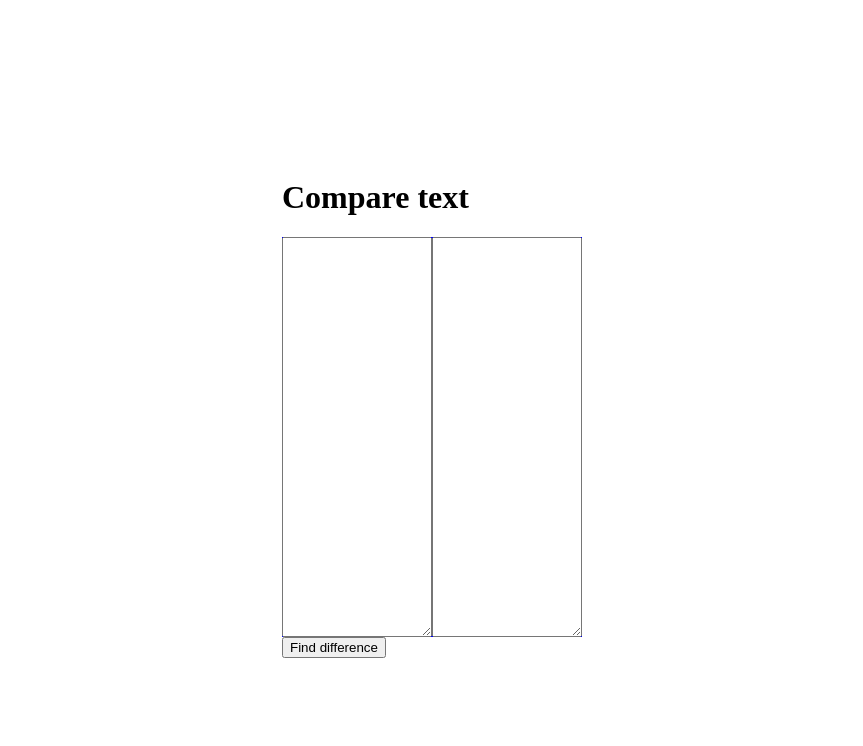
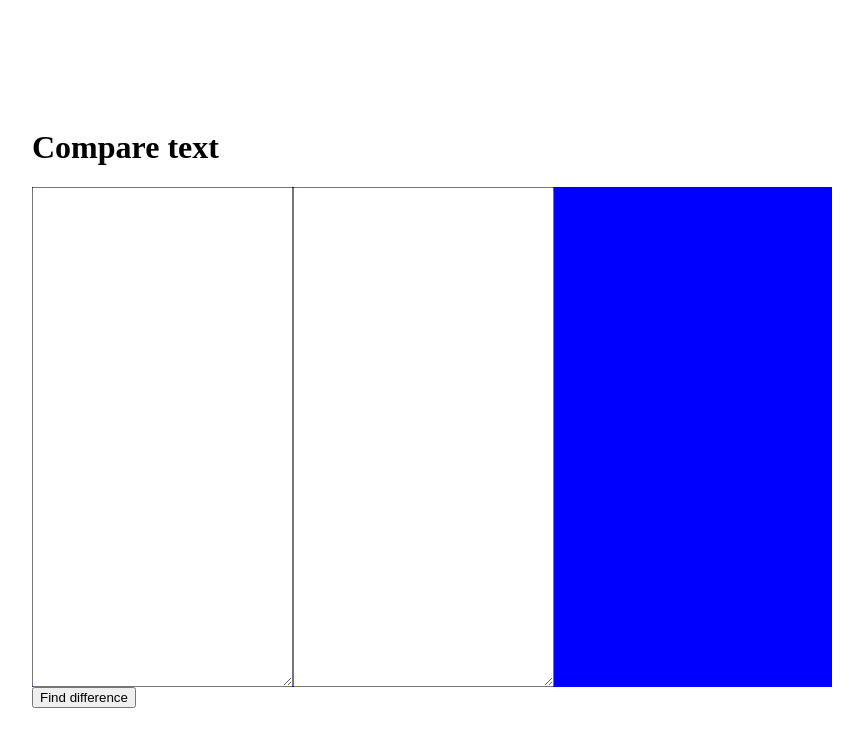
Before and after one commit to ARed99/text_image_pdf_compare, a SvelteKit app: page /compare-text in a window 1280 px wide. Shown: the top 746 px of the page, without its empty margins (208-1071 px from the left). Built offline with nearby package versions, Linux system fonts and the light colour scheme.

Commit message:
inputs height and width changed

```diff
--- a/src/components/TextCompare.svelte
+++ b/src/components/TextCompare.svelte
@@ -35,8 +35,8 @@
 <style>
 
 .inputs{
-width: 300px;
-height: 400px;
+width: 800px;
+height: 500px;
 background-color: blue;
 display:flex;
 
```
